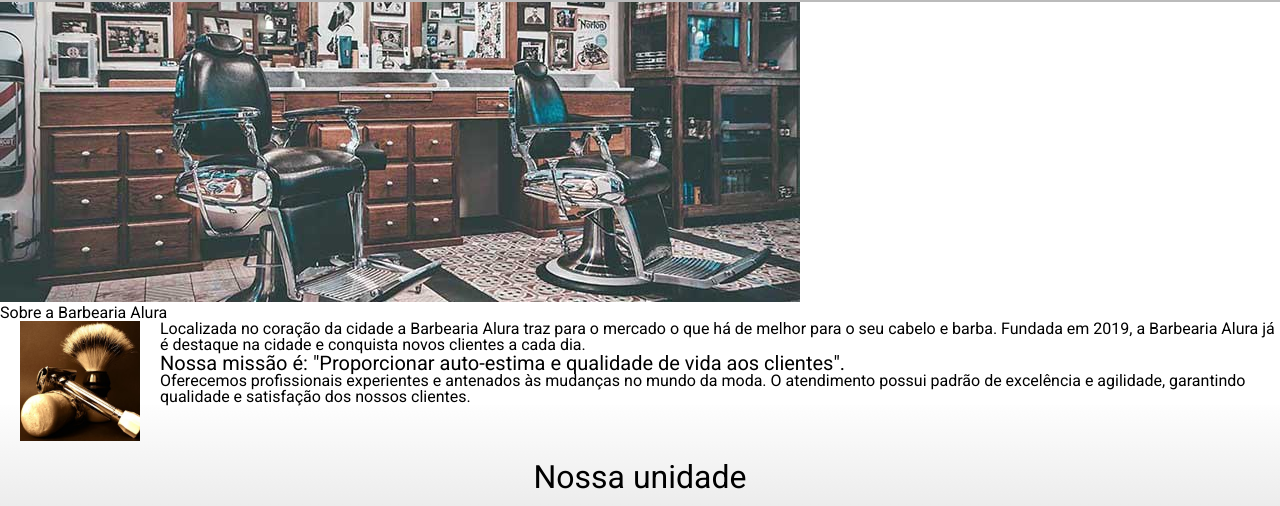
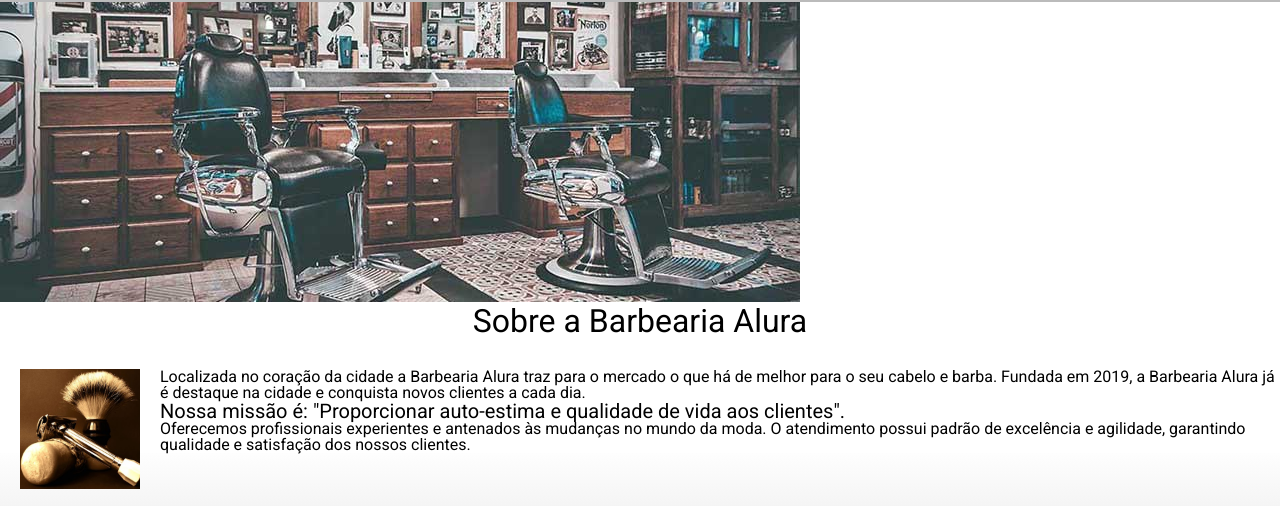
Before and after one commit to Nyxiie-Nek/Barbearia_alura_pt2, a plain HTML site: page index.html in a window 1280 px wide. Shown: the part 291-797 px from the top of the page. Drawn offline with Linux system fonts and the light colour scheme.

Commit message:
erro numero #3

```diff
--- a/index.html
+++ b/index.html
@@ -32,7 +32,7 @@
 		  	<!-- Porque não esta certo?-->
 <main>
 		<section class="principal">
-			<h2 class="titulo-centralizado">Sobre a Barbearia Alura</h2>
+			<h2 class="titulo-principal">Sobre a Barbearia Alura</h2>
 			<img class="utensilios" src="utensilios.jpg" alt="utensilios">
 			<p>Localizada no coração da cidade a <strong>Barbearia Alura</strong> traz para o mercado o que há de melhor para o seu cabelo e barba. Fundada em 2019, a Barbearia Alura já é destaque na cidade e conquista novos clientes a cada dia.</p>
 
```
